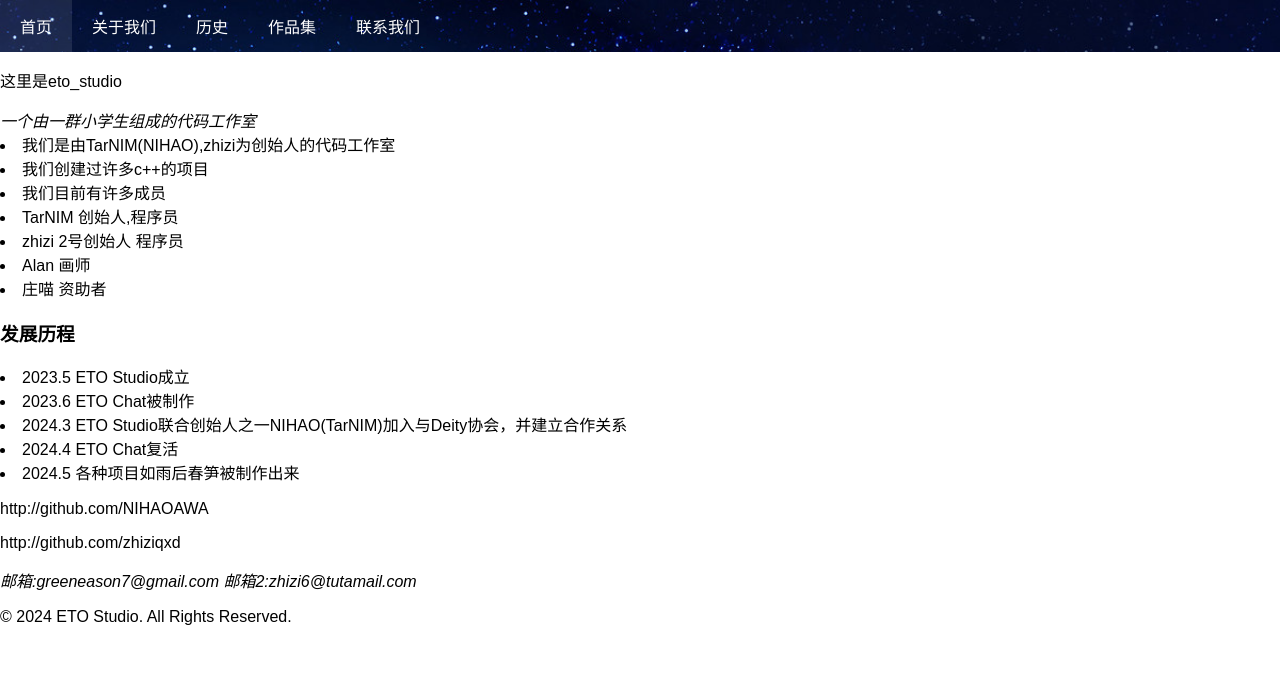
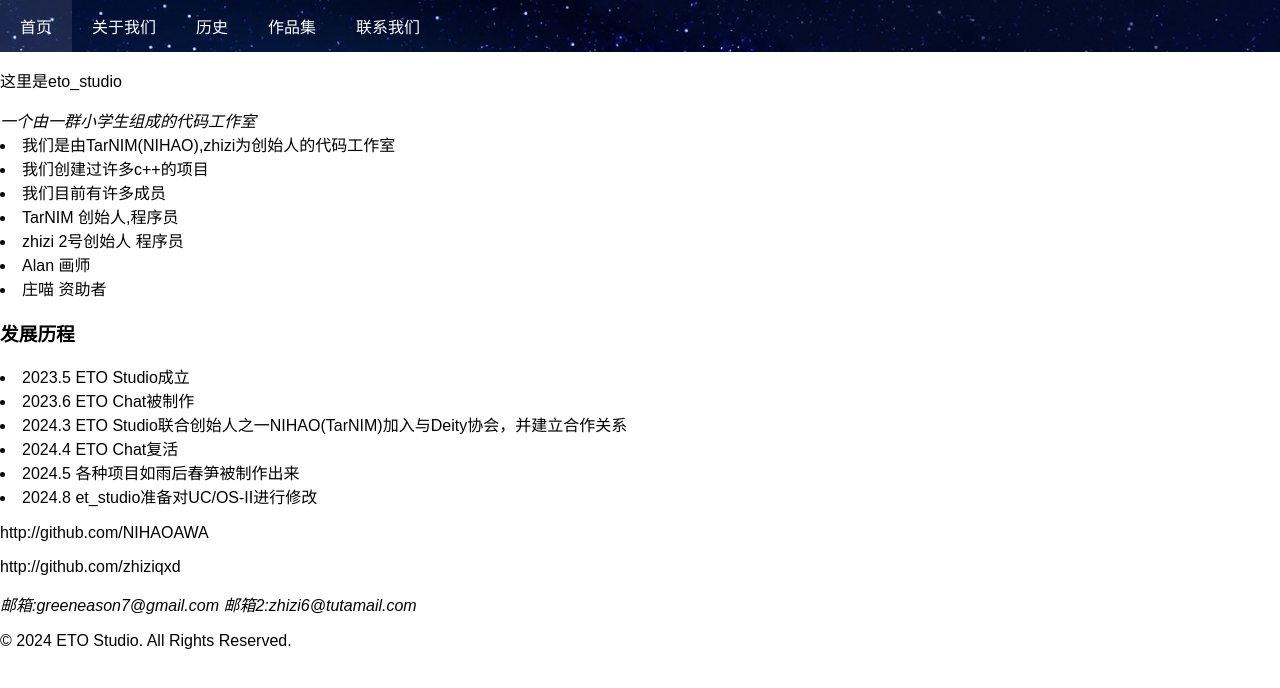
Before and after one commit to zhiziqxd/eto_studio, a plain HTML site: page index.html in a window 1280 px wide. Drawn offline with Linux system fonts and the light colour scheme.

Commit message:
Update index.html

```diff
--- a/index.html
+++ b/index.html
@@ -59,6 +59,7 @@
     <li>2024.3 ETO Studio联合创始人之一NIHAO(TarNIM)加入与Deity协会，并建立合作关系</li>
     <li>2024.4 ETO Chat复活</li>
     <li>2024.5 各种项目如雨后春笋被制作出来</li>
+    <li>2024.8 et_studio准备对UC/OS-II进行修改</li>
 </div>
 
 <div id="portfolio">
```
